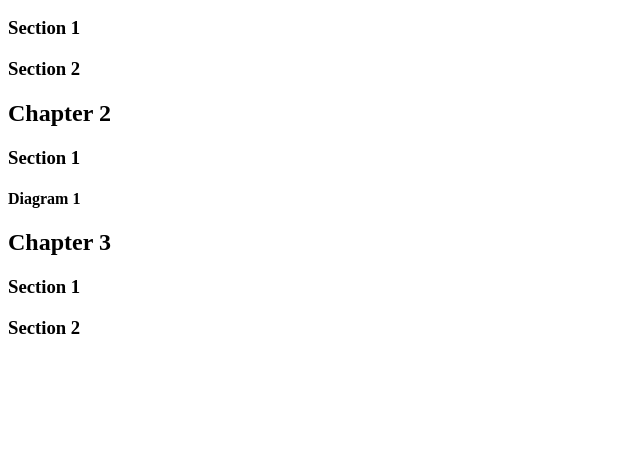
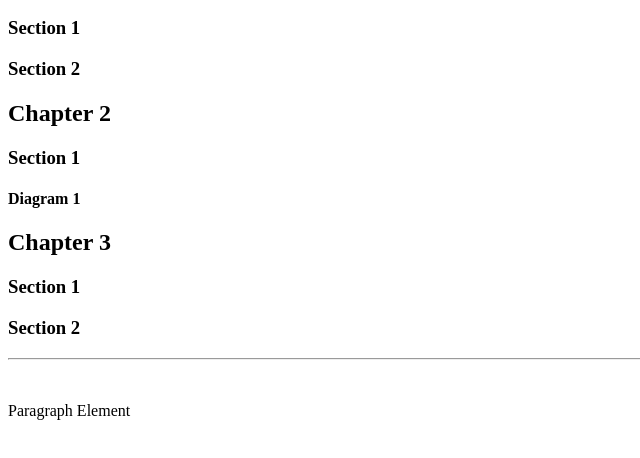
Before and after one commit to KailWensen/Web-Development-Learning-Projects, a plain HTML site: page HTML/2.1+Heading+Element/2.1 Heading Element/index.html in a window 1280 px wide. Shown: the part 96-554 px from the top of the page, without its empty margins (0-640 px from the left). Drawn offline with Linux system fonts and the light colour scheme.

Commit message:
VS commit Check

```diff
--- a/HTML/2.1+Heading+Element/2.1 Heading Element/index.html
+++ b/HTML/2.1+Heading+Element/2.1 Heading Element/index.html
@@ -8,3 +8,9 @@
 <h2>Chapter 3</h2>
 <h3>Section 1</h3>
 <h3>Section 2</h3>
+
+
+<!-- Void Elements -->
+<hr />
+<br />
+<p> Paragraph Element </p>
```
Also changed, not shown: HTML/3.0 List Elements/index.html (+1 -1 lines).
